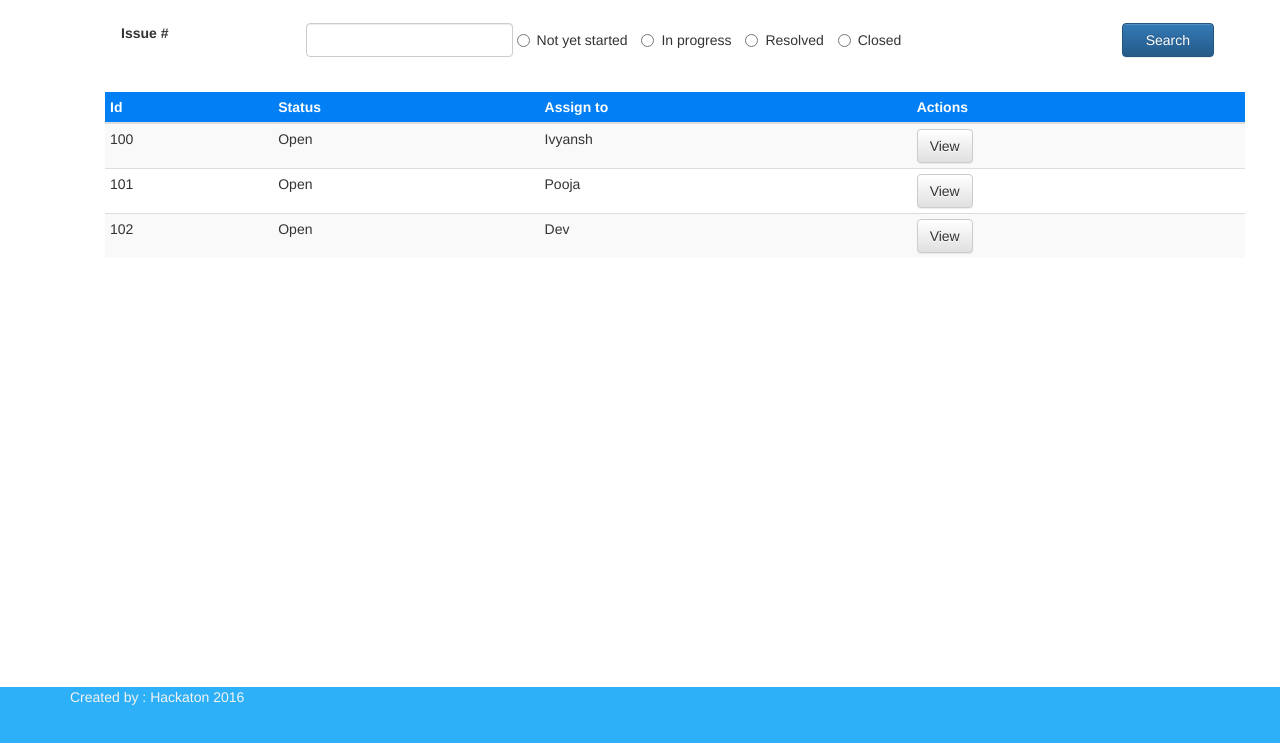
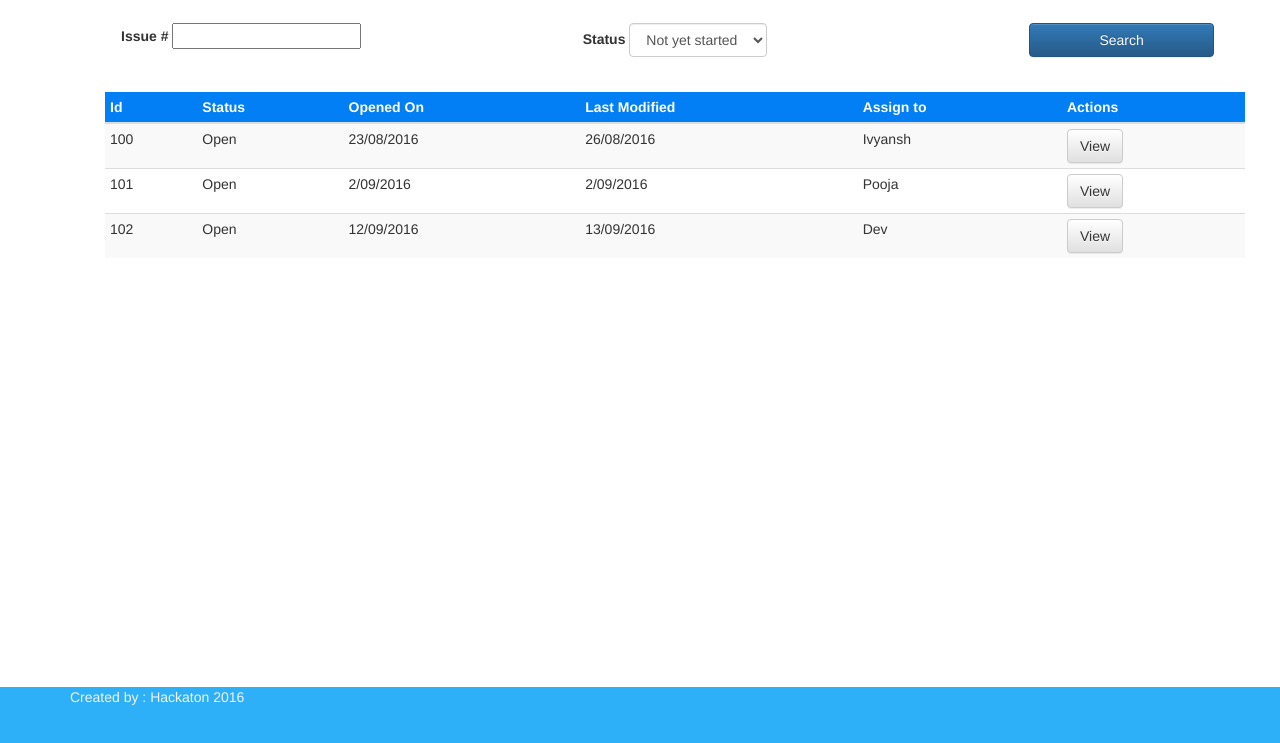
Before and after one commit to shailendr/smart-proxy, a plain HTML site: page apps/pages/home.html in a window 1280 px wide. Shown: the part 53-796 px from the top of the page. Drawn offline with Linux system fonts and the light colour scheme.

Commit message:
modified file.

```diff
--- a/apps/pages/home.html
+++ b/apps/pages/home.html
@@ -30,12 +30,13 @@
       <ul class="nav navbar-nav navbar-right" >
         <li><img src="../css/profile.png" style="width:50px;height:50px; border-radius:50px;"></li>
         <li><a href="#"><span class="glyphicon glyphicon-user"></span> Profile</a></li>
-        <li><a href="#login"><span class="glyphicon glyphicon-log-in"></span> Logout</a></li>
+        <li><a href="login.html"><span class="glyphicon glyphicon-log-in"></span> Logout</a></li>
       </ul>
     </div>
   </div>
 </nav>
 <!-- Header END-->
+
 <!-- Body start -->
     <div class="container" style="margin:75px;">
         <!--h3><span class="glyphicon glyphicon-user"></span> Team members</h3-->
@@ -45,9 +46,19 @@
                     <form class="navbar-form">
                         <div class="form-group col-md-12">
                             <div class="row">
-                                <label class="navbarText col-md-2">Issue #</label>
-                                <div class="col-md-9">
-                                    <input type="text" class="novalidate form-control" />
+                                <div class="col-md-5">
+                                    <label class="navbarText">Issue #</label>
+                                    <input type="text" />
+                                </div>
+                                <div class="col-md-5">
+                                    <label>Status</label>
+                                    <select class="input-large form-control">
+                                        <option value="Not_yet_started">Not yet started</option>
+                                        <option value="In_progress">In progress</option>
+                                        <option value="Resolved">Resolved</option>
+                                        <option value="Closed">Closed</option>
+                                    </select>
+                                    <!--input type="text" class="novalidate form-control" />
 
                                     <label class="radio-inline">
                                       <input type="radio" name="optradio">Not yet started
@@ -60,11 +71,11 @@
                                     </label>
                                     <label class="radio-inline">
                                       <input type="radio" name="optradio">Closed
-                                    </label>
+                                    </label-->
 
                                 </div>
 
-                                <button type="submit" class="col-md-1 btn btn-primary">
+                                <button type="submit" class="col-md-2 btn btn-primary">
                                     Search
                                 </button>
                             </div>
@@ -82,6 +93,8 @@
                                 <tr>
                                     <th>Id</th>
                                     <th>Status</th>
+                                    <th>Opened On</th>
+                                    <th>Last Modified</th>
                                     <th>Assign to</th>
                                     <th>Actions</th>
                                 </tr>
@@ -90,20 +103,26 @@
                                 <tr>
                                     <td>100</td>
                                     <td>Open</td>
+                                    <td>23/08/2016</td>
+                                    <td>26/08/2016</td>
                                     <td>Ivyansh</td>
-                                    <td><a class="btn btn-default" href="assign.html" >View</a></td>
+                                    <td><a class="btn btn-default" href="ivyansh.html" >View</a></td>
                                 </tr>
                                 <tr>
                                     <td>101</td>
                                     <td>Open</td>
+                                    <td>2/09/2016</td>
+                                    <td>2/09/2016</td>
                                     <td>Pooja</td>
-                                    <td><a class="btn btn-default" href="assign.html">View</a></td>
+                                    <td><a class="btn btn-default" href="pooja.html">View</a></td>
                                 </tr>
                                 <tr>
                                     <td>102</td>
                                     <td>Open</td>
+                                    <td>12/09/2016</td>
+                                    <td>13/09/2016</td>
                                     <td>Dev</td>
-                                    <td><a class="btn btn-default" href="assign.html">View</a></td>
+                                    <td><a class="btn btn-default" href="dev.html">View</a></td>
                                 </tr>
                             </tbody>
                         </table>
```
Also changed, not shown: apps/pages/assign.html (+6 -6 lines), apps/pages/dev.html (+6 -5 lines), apps/pages/ivyansh.html (+6 -5 lines), apps/pages/pooja.html (+6 -5 lines).
